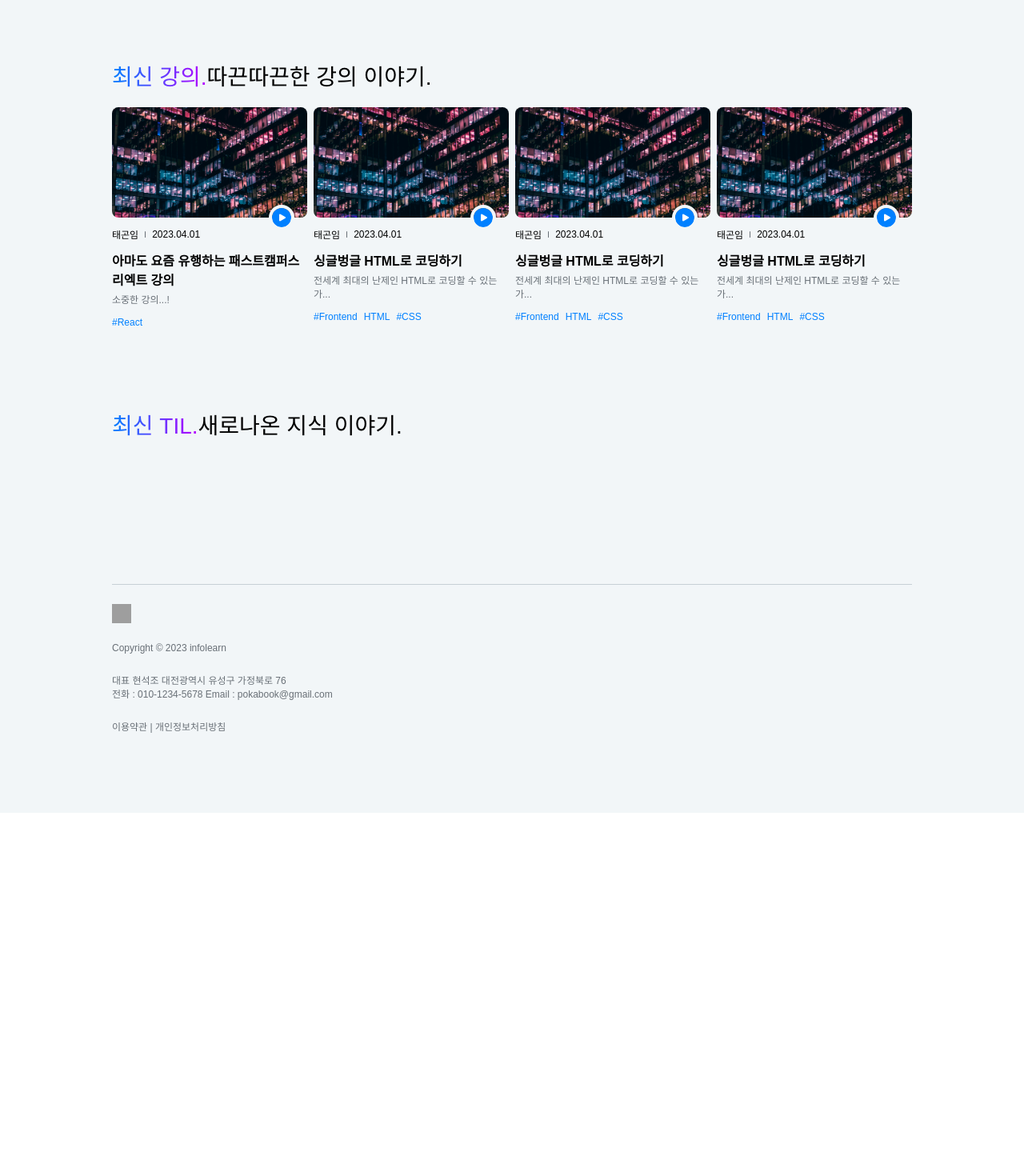
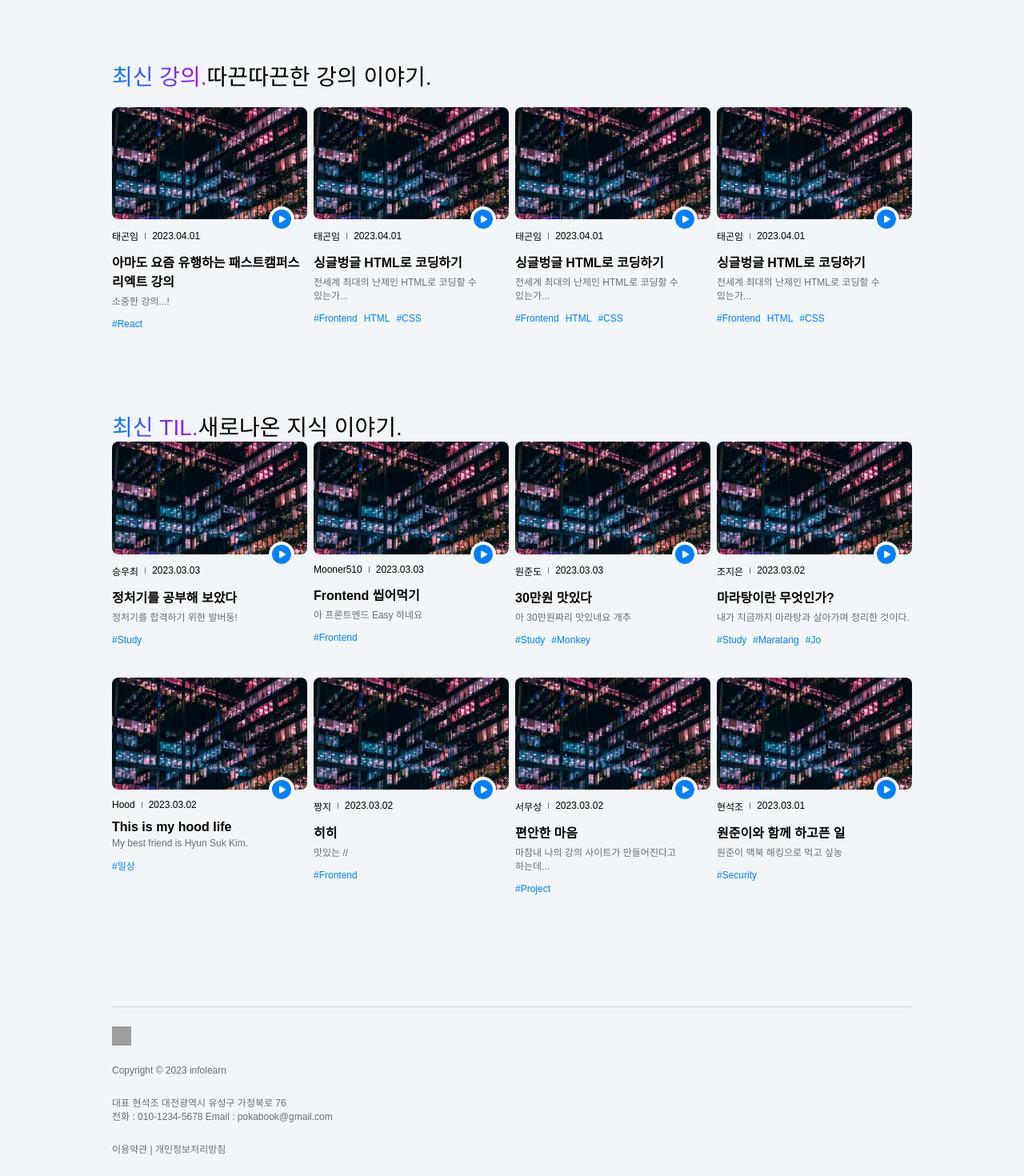
Before and after one commit to info-dsm/Info-learn_FrontEnd_V1, a React (Create React App) app: page / in a window 1280 px wide. Shown: the part 580-2050 px from the top of the page at 80% size. Before the commit the page ends 1596 px from the top, so only its background shows below. Built offline with nearby package versions, Linux system fonts and the light colour scheme; grey boxes are pictures that could not be loaded.

Commit message:
Update Responsive View (Maybe)

```diff
--- a/src/components/Footer.tsx
+++ b/src/components/Footer.tsx
@@ -34,6 +34,9 @@ const Footers = styled.div`
   flex-direction: column;
   gap: 24px;
   width: 1000px;
+  @media only screen and (max-width: 1080px) {
+    width: 94%;
+  }
 `
 const FooterDiv = styled.div`
   display: flex;
--- a/src/components/Header.tsx
+++ b/src/components/Header.tsx
@@ -48,7 +48,7 @@ const Header = () => {
         if (!hover.isSearch) {
             setHeaderColor(true);
             setOpacity(1);
-            setPadding('40px 24% 80px');
+            setPadding('40px 0 80px');
             setHeight('fit-content');
             setEvent('auto');
         } else {
@@ -64,7 +64,7 @@ const Header = () => {
         }
         setHeaderColor(false);
         setOpacity(0);
-        setPadding('0 24%');
+        setPadding('0');
         setHeight('0');
         setEvent('none');
     }
@@ -157,11 +157,15 @@ const Input = styled.input`
   }
 `
 const InputDiv = styled.div`
-  width: 100%;
+  width: 1000px;
   height: fit-content;
   display: flex;
   align-items: center;
   gap: 10px;
+
+  @media only screen and (max-width: 1080px) {
+    width: 94%;
+  }
 `
 const Icon = styled.img`
   width: 24px;
@@ -180,6 +184,9 @@ const BgDiv = styled.div<InputType>`
   transition: 0.3s;
   z-index: 3;
   overflow-y: scroll;
+  display: flex;
+  flex-direction: column;
+  align-items: center;
 
   &::-webkit-scrollbar {
     width: 0;
--- a/src/components/Post.tsx
+++ b/src/components/Post.tsx
@@ -44,7 +44,6 @@ export const Post = ({img, name, date, title, subTitle, tag, isLecture}: postPro
 }
 
 const UpDiv = styled.div`
-  height: 138px;
   border-radius: 8px;
   width: 100%;
   position: relative;
@@ -83,7 +82,7 @@ const PlayCircle = styled.div`
   outline: ${Colors["Gray100"]} 4px solid;
   background-color: ${Colors["FPrimary500"]};
   position: absolute;
-  top: 126px;
+  bottom: -12px;
   right: 20px;
 `
 const TitleDiv = styled.div`
@@ -99,13 +98,12 @@ const InfoDiv = styled.div`
   width: 100%;
 `
 const Img = styled.img`
-  width: 244px;
-  height: 138px;
+  width: 100%;
+  height: 100%;
   border-radius: 8px;
 `
 const PostBody = styled.div`
   width: 244px;
-  height: fit-content;
   display: flex;
   flex-direction: column;
   gap: 12px;
@@ -116,4 +114,7 @@ const PostBody = styled.div`
     transform: translateY(-8px);
     box-shadow: rgba(0, 0, 0, 0.12) 0 16px 16px;
   }
+  @media only screen and (max-width: 576px) {
+    width: 100%;
+  }
 `
--- a/src/components/text.ts
+++ b/src/components/text.ts
@@ -14,4 +14,5 @@ export const Text = styled.p<text>`
   background: ${props => props.gradient ? "linear-gradient(90deg, #0080FF 0%, #B800FF 100%)" : "none"};
   -webkit-background-clip: text;
   -webkit-text-fill-color: ${props => props.gradient ? "transparent" : "none"};
+  word-break: keep-all;
 `
--- a/src/pages/Main.tsx
+++ b/src/pages/Main.tsx
@@ -23,7 +23,17 @@ const Main = () => {
         {imageUrl: HeadImg, writer: "태곤임", date: "2023.04.01", title: "싱글벙글 HTML로 코딩하기", subTitle: "전세계 최대의 난제인 HTML로 코딩할 수 있는가...", tag: ["#Frontend", "HTML", "#CSS"]},
         {imageUrl: HeadImg, writer: "태곤임", date: "2023.04.01", title: "싱글벙글 HTML로 코딩하기", subTitle: "전세계 최대의 난제인 HTML로 코딩할 수 있는가...", tag: ["#Frontend", "HTML", "#CSS"]},
         {imageUrl: HeadImg, writer: "태곤임", date: "2023.04.01", title: "싱글벙글 HTML로 코딩하기", subTitle: "전세계 최대의 난제인 HTML로 코딩할 수 있는가...", tag: ["#Frontend", "HTML", "#CSS"]},
-    ]
+    ];
+    const newTil = [
+        {imageUrl: HeadImg, writer: "승우최", date: "2023.03.03", title: "정처기를 공부해 보았다", subTitle: "정처기를 합격하기 위한 발버둥!", tag: ["#Study"]},
+        {imageUrl: HeadImg, writer: "Mooner510", date: "2023.03.03", title: "Frontend 씹어먹기", subTitle: "아 프론트엔드 Easy 하네요", tag: ["#Frontend"]},
+        {imageUrl: HeadImg, writer: "원준도", date: "2023.03.03", title: "30만원 맛있다", subTitle: "아 30만원짜리 맛있네요 개추", tag: ["#Study", "#Monkey"]},
+        {imageUrl: HeadImg, writer: "조지은", date: "2023.03.02", title: "마라탕이란 무엇인가?", subTitle: "내가 지금까지 마라탕과 살아가며 정리한 것이다.", tag: ["#Study", "#Maratang", "#Jo"]},
+        {imageUrl: HeadImg, writer: "Hood", date: "2023.03.02", title: "This is my hood life", subTitle: "My best friend is Hyun Suk Kim.", tag: ["#일상"]},
+        {imageUrl: HeadImg, writer: "짱지", date: "2023.03.02", title: "히히", subTitle: "맛있는 //", tag: ["#Frontend"]},
+        {imageUrl: HeadImg, writer: "서무성", date: "2023.03.02", title: "편안한 마음", subTitle: "마참내 나의 강의 사이트가 만들어진다고 하는데...", tag: ["#Project"]},
+        {imageUrl: HeadImg, writer: "현석조", date: "2023.03.01", title: "원준이와 함께 하고픈 일", subTitle: "원준이 맥북 해킹으로 먹고 싶농", tag: ["#Security"]},
+    ];
     return (
         <>
             <TextDiv>
@@ -36,7 +46,7 @@ const Main = () => {
                 </DefaultWidth>
             </TextDiv>
             <Content>
-                <FlexDiv margin="80px 0 0" gap={60}>
+                <FlexDiv margin="80px 0 0" gap={60} width="100%">
                     {titleCategory.map((category) => (
                         <FlexDiv key={category.name} direction="column" align="center" gap={20}>
                             <Image src={category.imageUrl}/>
@@ -53,10 +63,16 @@ const Main = () => {
                         <Post isLecture={true} img={data.imageUrl} name={data.writer} date={data.date} title={data.title} subTitle={data.subTitle} tag={data.tag} key={index}/>
                     )}
                 </PostDiv>
-                <FlexDiv margin="100px 0 40px" wrap="wrap">
+                <FlexDiv margin="100px 0 0" wrap="wrap">
                     <Text gradient={true} font="Title2">최신 TIL.</Text>
                     <Text font="Title2">새로나온 지식 이야기.</Text>
                 </FlexDiv>
+                <PostDiv>
+                    {newTil.map((data, index) =>
+                        <Post isLecture={true} img={data.imageUrl} name={data.writer} date={data.date} title={data.title} subTitle={data.subTitle} tag={data.tag} key={index}/>
+                    )}
+                </PostDiv>
+                <TagDiv></TagDiv>
             </Content>
         </>
     )
@@ -76,14 +92,19 @@ interface flex {
     isTitle?: boolean;
 }
 
+const TagDiv = styled.div`
+  display: flex;
+  gap: 10px;
+`
 const PostDiv = styled.div`
   display: flex;
-  justify-content: space-between;
+  flex-wrap: wrap;
   column-gap: 8px;
   row-gap: 40px;
   height: fit-content;
-  width: 100%;
-  flex-wrap: wrap;
+  @media only screen and (max-width: 576px) {
+    width: 100%;
+  }
 `
 const DefaultWidth = styled.div`
   width: 1000px;
@@ -130,6 +151,8 @@ const TextDiv = styled.div`
   }
 `
 const Content = styled.div`
+  display: flex;
+  flex-direction: column;
   padding: 300px 0 0;
   width: 1000px;
   @media only screen and (max-width: 1080px) {
```
